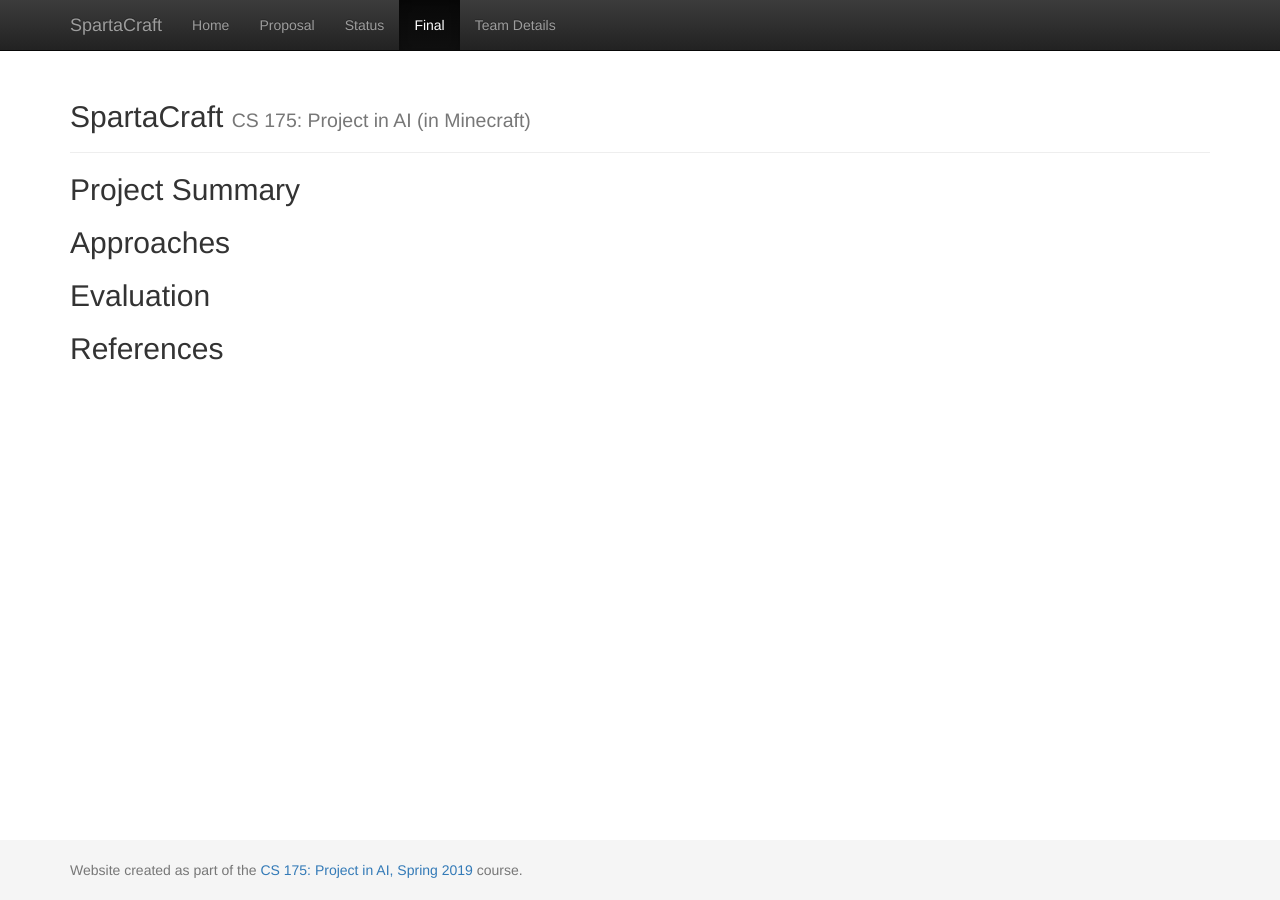
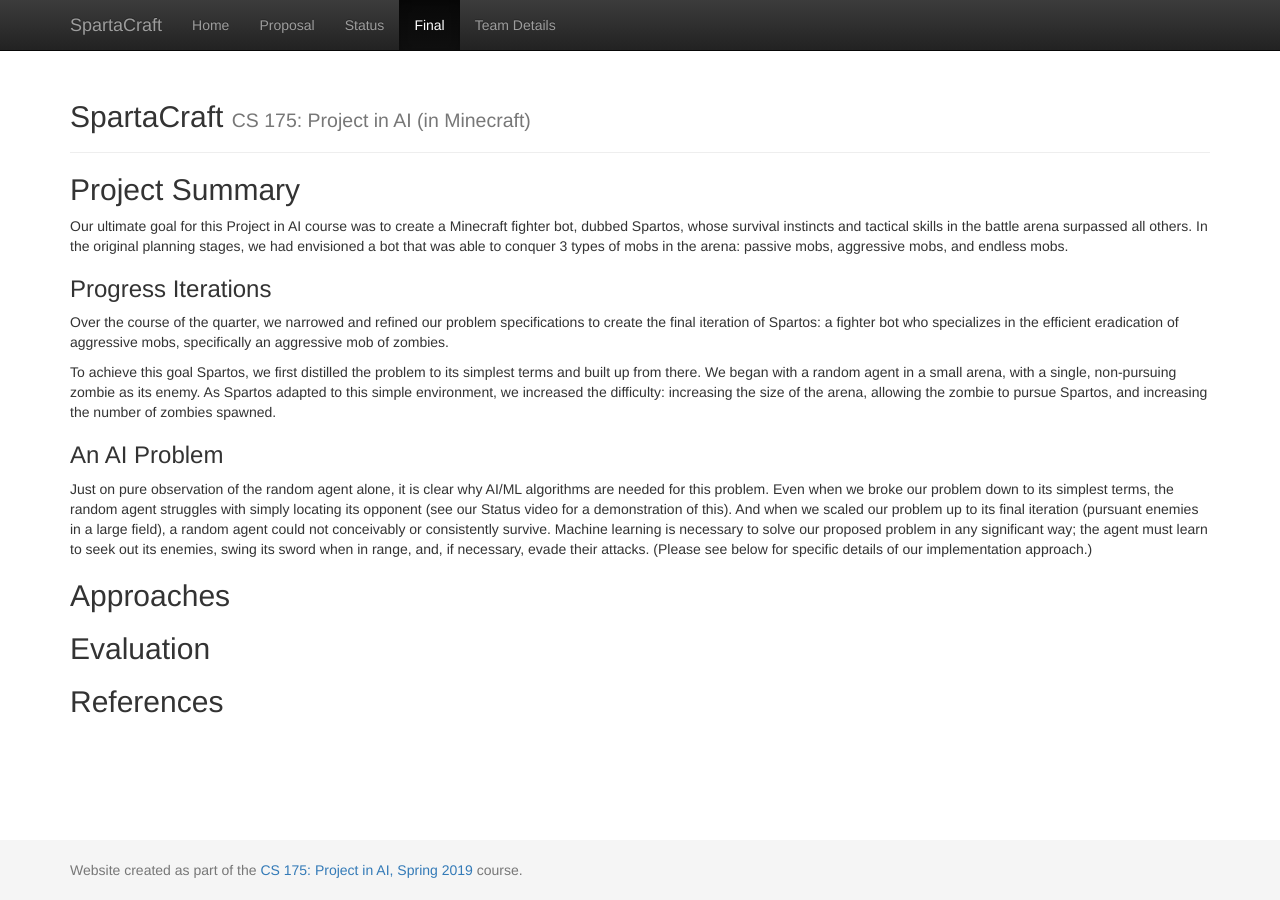
Before and after one commit to brongan/SpartaCraft, a Jekyll site: the page built from docs/final.md, in a window 1280 px wide. Built offline with Jekyll 4.4.1, drawn with Linux system fonts in a browser that asks for light colours.

Commit message:
Added Project Summary

```diff
--- a/docs/final.md
+++ b/docs/final.md
@@ -3,6 +3,15 @@ layout: default
 title: Final Report
 ---
 ## Project Summary
+Our ultimate goal for this Project in AI course was to create a Minecraft fighter bot, dubbed Spartos, whose survival instincts and tactical skills in the battle arena surpassed all others. In the original planning stages, we had envisioned a bot that was able to conquer 3 types of mobs in the arena: passive mobs, aggressive mobs, and endless mobs.
+### Progress Iterations
+Over the course of the quarter, we narrowed and refined our problem specifications to create the final iteration of Spartos: a fighter bot who specializes in the efficient eradication of aggressive mobs, specifically an aggressive mob of zombies.
+
+To achieve this goal Spartos, we first distilled the problem to its simplest terms and built up from there. We began with a random agent in a small arena, with a single, non-pursuing zombie as its enemy. As Spartos adapted to this simple environment, we increased the difficulty: increasing the size of the arena, allowing the zombie to pursue Spartos, and increasing the number of zombies spawned.
+### An AI Problem
+Just on pure observation of the random agent alone, it is clear why AI/ML algorithms are needed for this problem. Even when we broke our problem down to its simplest terms, the random agent struggles with simply locating its opponent (see our Status video for a demonstration of this). And when we scaled our problem up to its final iteration (pursuant enemies in a large field), a random agent could not conceivably or consistently survive. Machine learning is necessary to solve our proposed problem in any significant way; the agent must learn to seek out its enemies, swing its sword when in range, and, if necessary, evade their attacks. (Please see below for specific details of our implementation approach.)
 ## Approaches
+
 ## Evaluation
+
 ## References
```
